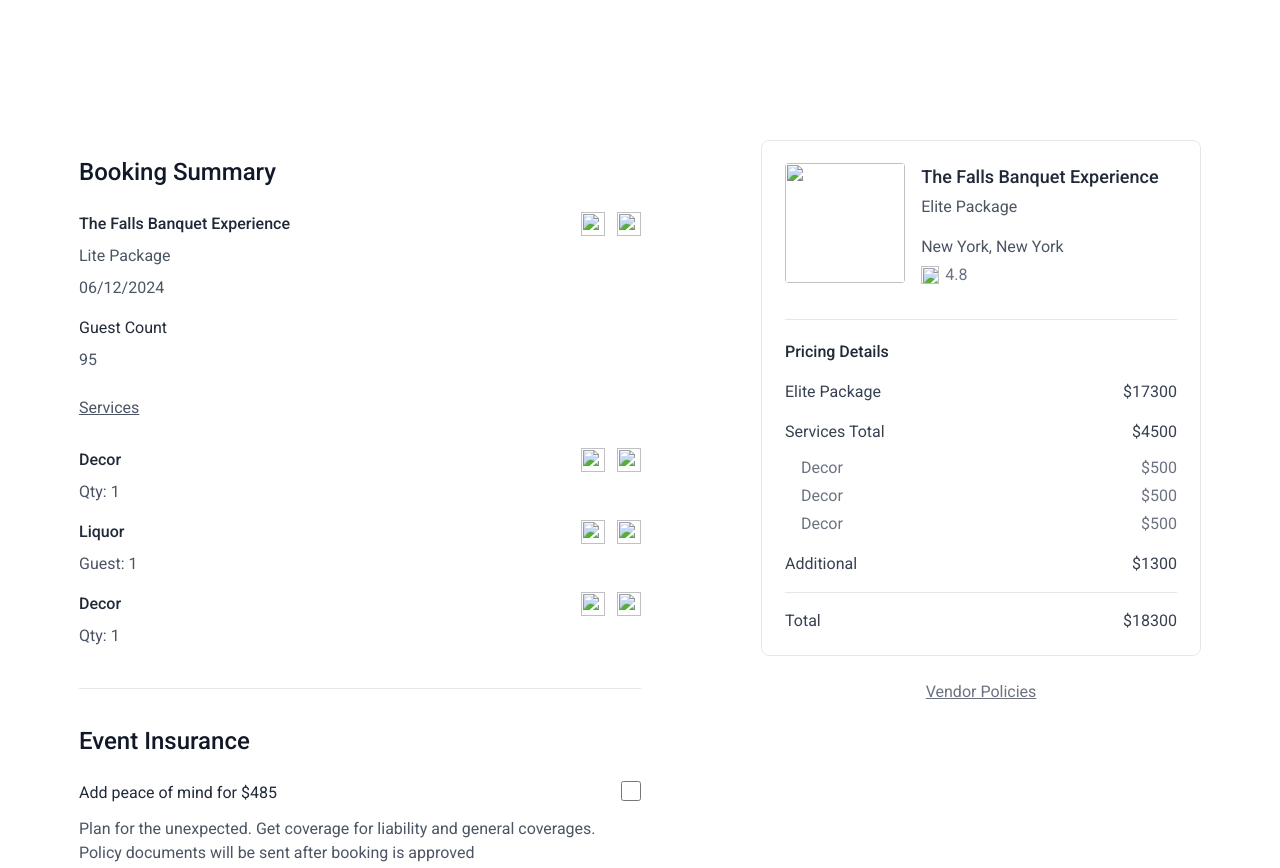
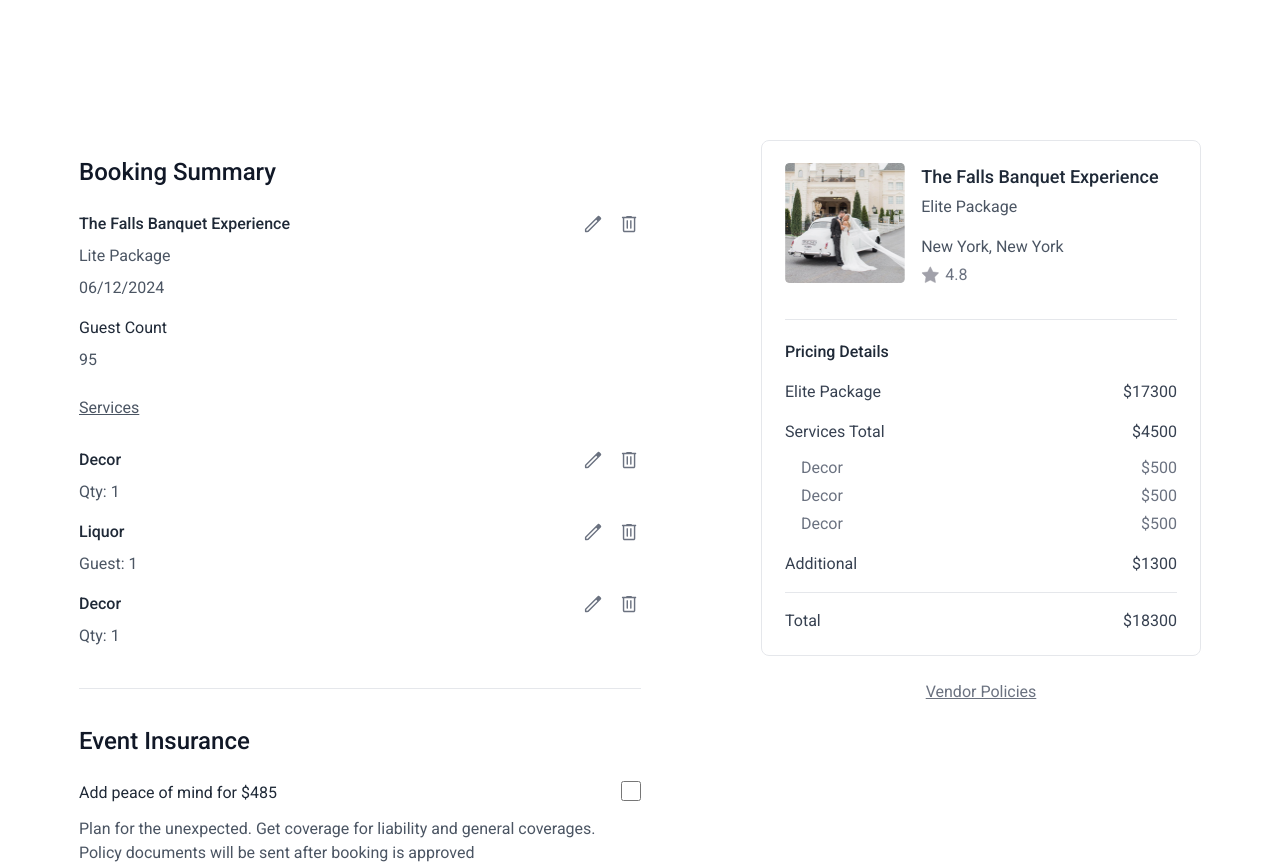
Before and after one commit to KarishRaj/Payment-Page, a website: page index.html in a window 1280 px wide. Shown: the top 868 px of the page. Drawn offline with Linux system fonts and the light colour scheme; the site is published under a folder, as on GitHub Pages, so addresses that start at the root find nothing.

Commit message:
Update index.html

```diff
--- a/index.html
+++ b/index.html
@@ -64,7 +64,7 @@
                     <img
                       class="h-[18px] w-[18px] relative rounded-[0.5px] "
                       alt=""
-                      src="/public/star-icon.svg"
+                      src="star-icon.svg"
                     />
                   </div>
                   <p
@@ -110,14 +110,14 @@
                     class="h-6 w-6 relative"
                     loading="lazy"
                     alt=""
-                    src="/public/edit.svg"
+                    src="edit.svg"
                   />
 
                   <img
                     class="h-6 w-6 relative"
                     loading="lazy"
                     alt=""
-                    src="/public/delete.svg"
+                    src="delete.svg"
                   />
                 </div>
               </div>
@@ -171,14 +171,14 @@
                     class="h-6 w-6 relative min-h-[24px]"
                     loading="lazy"
                     alt=""
-                    src="/public/edit.svg"
+                    src="edit.svg"
                   />
 
                   <img
                     class="h-6 w-6 relative min-h-[24px]"
                     loading="lazy"
                     alt=""
-                    src="/public/delete.svg"
+                    src="delete.svg"
                   />
                 </div>
               </div>
@@ -209,14 +209,14 @@
                     class="h-6 w-6 relative min-h-[24px]"
                     loading="lazy"
                     alt=""
-                    src="/public/edit.svg"
+                    src="edit.svg"
                   />
 
                   <img
                     class="h-6 w-6 relative min-h-[24px]"
                     loading="lazy"
                     alt=""
-                    src="/public/delete.svg"
+                    src="delete.svg"
                   />
                 </div>
               </div>
@@ -247,14 +247,14 @@
                     class="h-6 w-6 relative min-h-[24px]"
                     loading="lazy"
                     alt=""
-                    src="/public/edit.svg"
+                    src="edit.svg"
                   />
 
                   <img
                     class="h-6 w-6 relative min-h-[24px]"
                     loading="lazy"
                     alt=""
-                    src="/public/delete.svg"
+                    src="delete.svg"
                   />
                 </div>
               </div>
@@ -549,7 +549,7 @@
                       class="h-9 w-12 relative rounded-[6px] object-cover"
                       loading="lazy"
                       alt=""
-                      src="/public/payment-method-icon@2x.png"
+                      src="payment-method-icon@2x.png"
                     />
 
                     <div
@@ -598,7 +598,7 @@
                       class="h-9 w-12 relative rounded-[6px] object-cover"
                       loading="lazy"
                       alt=""
-                      src="/public/payment-method-icon@2x.png"
+                      src="payment-method-icon@2x.png"
                     />
 
                     <div
@@ -647,7 +647,7 @@
                     <img
                       class="h-[18px] w-[18px] relative overflow-hidden shrink-0"
                       alt=""
-                      src="/public/plus.svg"
+                      src="plus.svg"
                     />
                   </div>
                   <p
@@ -682,7 +682,7 @@
                   class="w-9 h-9 relative object-cover shrink-0"
                   loading="lazy"
                   alt=""
-                  src="/public/today@2x.png"
+                  src="today@2x.png"
               />
               <p
                 class="flex-1 relative leading-[16px] flex items-center min-w-[316px] max-w-full sm:min-w-[180px]"
@@ -789,7 +789,7 @@
                 class="h-[120px] w-[120px] relative rounded object-cover "
                 loading="lazy"
                 alt=""
-                src="/public/aislego1-1@2x.png"
+                src="aislego1-1@2x.png"
               />
 
               <div
@@ -820,7 +820,7 @@
                       <img
                         class="h-[18px] w-[18px] relative rounded-[0.5px]"
                         alt=""
-                        src="/public/star-icon.svg"
+                        src="star-icon.svg"
                       />
                     </div>
                     <p
```
